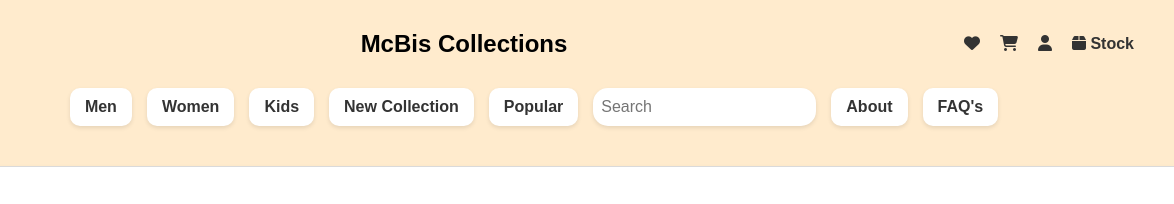
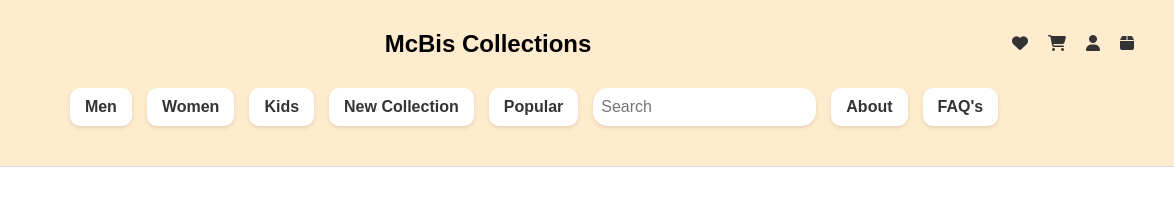
Before and after one commit to Bismark299/shop, a plain HTML site: page index.html in a window 1280 px wide. Shown: the top 204 px of the page, 106-1280 px from the left. Drawn offline with Linux system fonts and the light colour scheme; grey boxes are pictures that could not be loaded.

Commit message:
Update index.html

```diff
--- a/index.html
+++ b/index.html
@@ -20,7 +20,7 @@
           <a href=""> <i class="fa-solid fa-heart"></i> </a>
           <a href=""> <i class="fa-solid fa-cart-shopping"></i> </a>
           <a href=""> <i class="fa-solid fa-user"></i> </a>
-          <a href="./stock1.html"> <i class="fa-solid fa-box"></i> Stock</a>
+          <a href="./stock1.html"> <i class="fa-solid fa-box"></i> </a>
         </div>
       </div>
       <div class="nav">
```
